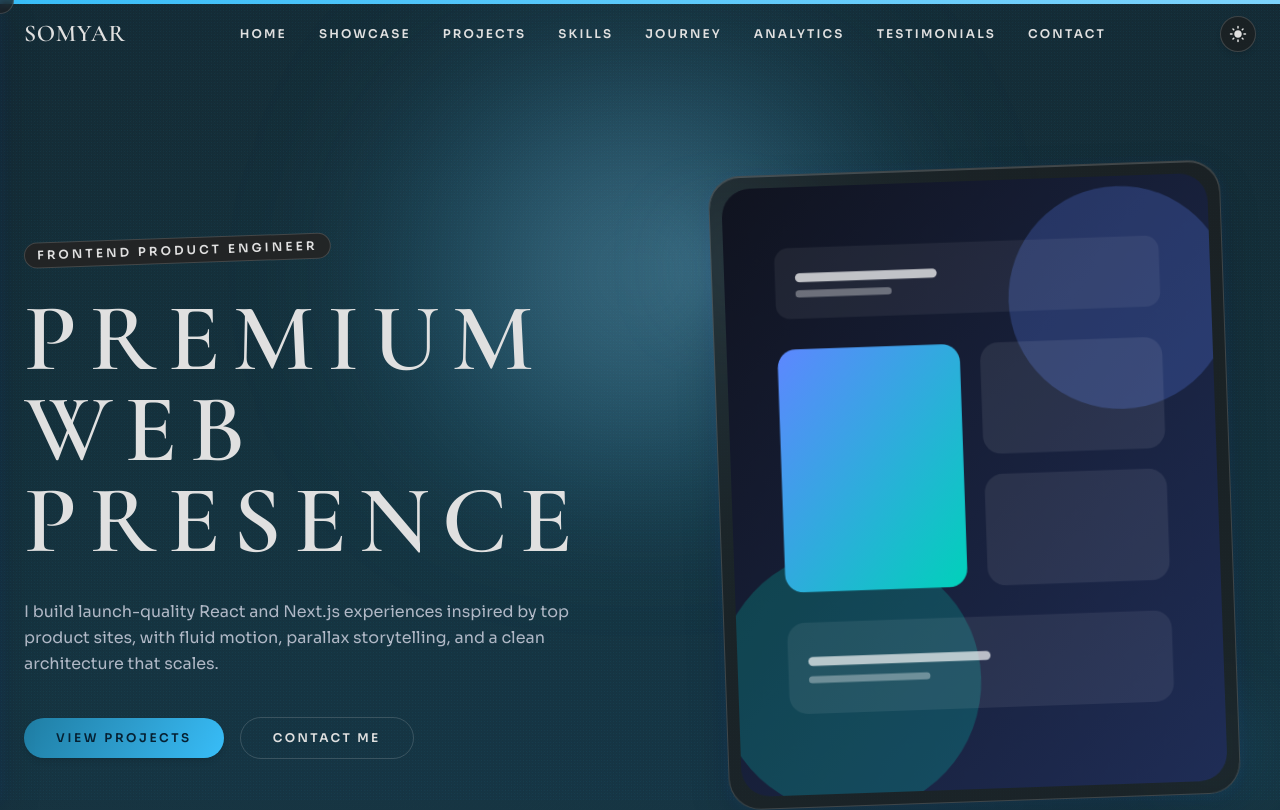
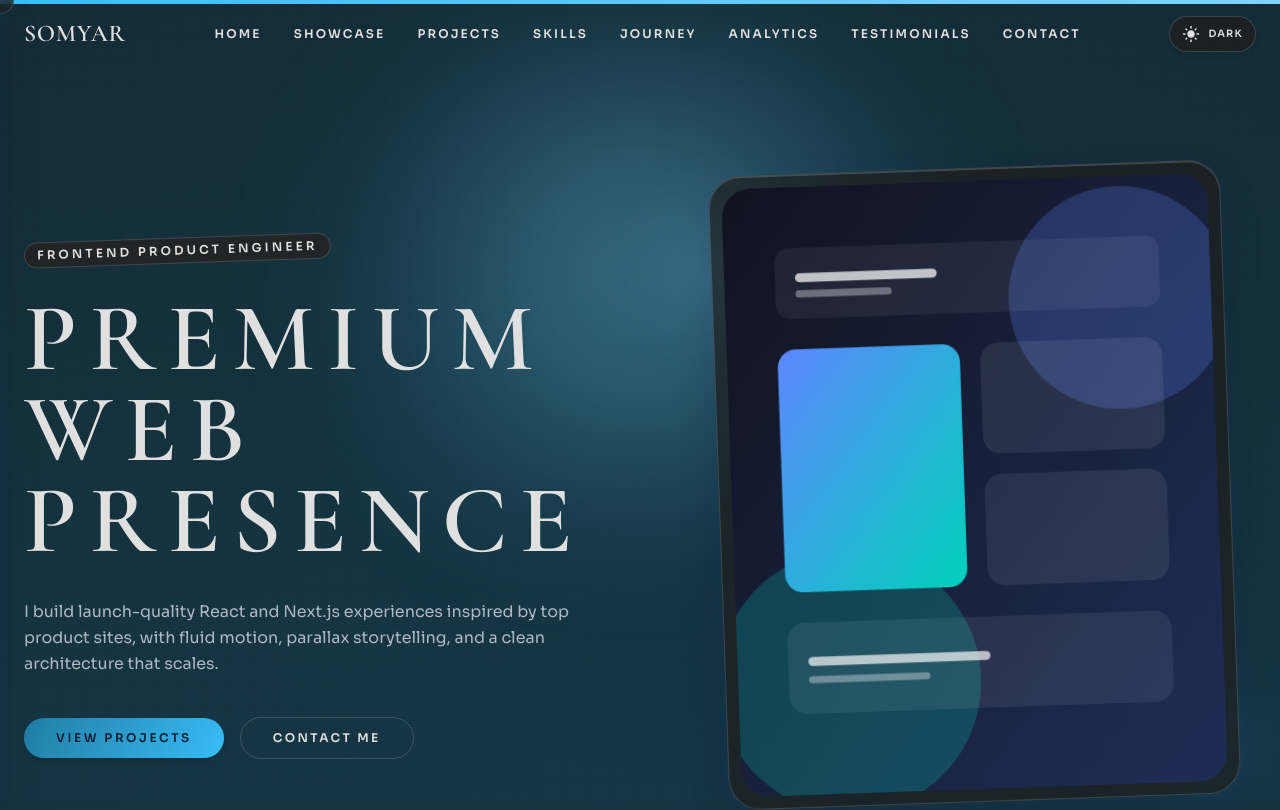
Before and after one commit to somya-ranjan/portfolio, a Next.js app: page / in a window 1280 px wide. Shown: the top 810 px of the page. Built offline with nearby package versions, Linux system fonts and the light colour scheme.

Commit message:
added new theme #minimal

```diff
--- a/src/app/globals.css
+++ b/src/app/globals.css
@@ -58,6 +58,32 @@ html[data-theme="dark"] {
   --chart-5: #67e8f9;
 }
 
+html[data-theme="minimal"] {
+  --bg: #ece8dc;
+  --bg-soft: #f4f1e6;
+  --surface: #fbf8ef;
+  --text: #121212;
+  --muted: #3d3d3d;
+  --muted-strong: #1f1f1f;
+  --border: rgba(18, 18, 18, 0.34);
+  --glass: rgba(251, 248, 239, 0.92);
+  --accent: linear-gradient(120deg, #0f0f0f, #282828 50%, #515151);
+  --accent-solid: #101010;
+  --accent-soft: #4c4c4c;
+  --accent-contrast: #f6f3ea;
+  --ambient-1: rgba(0, 0, 0, 0.06);
+  --ambient-2: rgba(0, 0, 0, 0.04);
+  --danger: #2f2f2f;
+  --success: #1d1d1d;
+  --warning: #343434;
+  --focus-ring: rgba(0, 0, 0, 0.38);
+  --chart-1: #101010;
+  --chart-2: #262626;
+  --chart-3: #3f3f3f;
+  --chart-4: #5d5d5d;
+  --chart-5: #7d7d7d;
+}
+
 body {
   background:
     radial-gradient(circle at 12% 18%, var(--ambient-1) 0, transparent 34%),
@@ -86,6 +112,44 @@ body::before {
     100% 100%,
     3px 3px;
   opacity: 0.55;
+}
+
+html[data-theme="minimal"] body {
+  background:
+    radial-gradient(circle, rgba(10, 10, 10, 0.35) 1px, transparent 1.2px),
+    linear-gradient(160deg, var(--bg) 0%, var(--bg-soft) 100%);
+  background-size:
+    12px 12px,
+    100% 100%;
+  filter: grayscale(100%);
+  font-family: "Courier New", "Lucida Console", monospace;
+  letter-spacing: 0.01em;
+}
+
+html[data-theme="minimal"] body::before {
+  background-image:
+    linear-gradient(to bottom, rgba(0, 0, 0, 0.03), rgba(0, 0, 0, 0.03)),
+    radial-gradient(rgba(15, 15, 15, 0.22) 0.6px, transparent 0.6px);
+  background-size:
+    100% 100%,
+    9px 9px;
+  opacity: 0.36;
+}
+
+html[data-theme="minimal"] h1,
+html[data-theme="minimal"] h2,
+html[data-theme="minimal"] h3,
+html[data-theme="minimal"] .display-title {
+  font-family: "Times New Roman", Times, serif;
+  letter-spacing: 0.03em;
+}
+
+html[data-theme="minimal"] .glass-panel {
+  backdrop-filter: none;
+  box-shadow:
+    inset 0 1px 0 rgba(255, 255, 255, 0.45),
+    0 0 0 1px rgba(0, 0, 0, 0.18),
+    0 10px 24px rgba(0, 0, 0, 0.12);
 }
 
 * {
--- a/src/components/view/Navbar.jsx
+++ b/src/components/view/Navbar.jsx
@@ -5,6 +5,7 @@ import { motion } from "framer-motion";
 import { Button, Drawer } from "@material-tailwind/react";
 import { FiMenu, FiX } from "react-icons/fi";
 import { MdLightMode, MdDarkMode } from "react-icons/md";
+import { BsGrid3X3GapFill } from "react-icons/bs";
 
 import { useTheme } from "@/context/ThemeContext";
 import { allMenuItems } from "@data";
@@ -34,8 +35,36 @@ export default function Navbar() {
     };
   }, [openDrawer]);
 
+  const themeCycle = ["light", "dark", "minimal"];
+
   const toggleTheme = () => {
-    setTheme(theme === "light" ? "dark" : "light");
+    const currentIndex = themeCycle.indexOf(theme);
+    const nextIndex = currentIndex === -1 ? 0 : (currentIndex + 1) % themeCycle.length;
+    setTheme(themeCycle[nextIndex]);
+  };
+
+  const getThemeIcon = () => {
+    if (theme === "light") {
+      return <MdDarkMode size={18} />;
+    }
+
+    if (theme === "dark") {
+      return <MdLightMode size={18} />;
+    }
+
+    return <BsGrid3X3GapFill size={14} />;
+  };
+
+  const getThemeLabel = () => {
+    if (theme === "light") {
+      return "Light";
+    }
+
+    if (theme === "dark") {
+      return "Dark";
+    }
+
+    return "Minimal";
   };
 
   const closeDrawerMenu = () => {
@@ -94,14 +123,21 @@ export default function Navbar() {
             <Button
               size="sm"
               onClick={toggleTheme}
-              className="rounded-full p-2 cursor-pointer"
+              className="rounded-full px-3 py-2 cursor-pointer"
+              title={`Theme: ${theme}`}
+              aria-label={`Switch theme. Current theme is ${theme}`}
               style={{
                 color: "var(--text)",
                 border: "1px solid var(--border)",
                 background: "var(--glass)",
               }}
             >
-              {theme === "light" ? <MdDarkMode size={18} /> : <MdLightMode size={18} />}
+              <span className="flex items-center gap-2">
+                {getThemeIcon()}
+                <span className="hidden text-[10px] font-semibold uppercase tracking-[0.12em] sm:inline">
+                  {getThemeLabel()}
+                </span>
+              </span>
             </Button>
           </div>
         </div>
--- a/src/components/view/project/Projects.jsx
+++ b/src/components/view/project/Projects.jsx
@@ -33,8 +33,21 @@ function canUseExternalIframe(url) {
 function getProjectPreviewDoc(project, theme) {
   const imageSrc =
     typeof project.image === "string" ? project.image : project.image?.src || "";
+  const isMinimal = theme === "minimal";
   const isDark = theme === "dark";
-  const palette = isDark
+  const palette = isMinimal
+    ? {
+        text: "#101010",
+        muted: "#444444",
+        accent: "#111111",
+        chip: "#222222",
+        border: "rgba(16,16,16,0.26)",
+        surface: "#ffffff",
+        buttonText: "#f7f7f7",
+        buttonGradient: "linear-gradient(120deg,#0f0f0f,#2b2b2b 50%,#565656)",
+        bg: "radial-gradient(circle at top left, rgba(0,0,0,0.06), transparent 28%),radial-gradient(circle at bottom right, rgba(0,0,0,0.07), transparent 32%),linear-gradient(160deg,#f0f0f0 0%,#fafafa 100%)",
+      }
+    : isDark
       ? {
           text: "#e0e0e0",
           muted: "#b0b8c6",
@@ -79,7 +92,7 @@ function getProjectPreviewDoc(project, theme) {
         <meta name="viewport" content="width=device-width, initial-scale=1.0" />
         <title>${project.title} Preview</title>
       </head>
-      <body style="margin:0;font-family:Segoe UI,sans-serif;background:${palette.bg};color:${palette.text};min-height:100vh;">
+      <body style="margin:0;font-family:Segoe UI,sans-serif;background:${palette.bg};color:${palette.text};min-height:100vh;${isMinimal ? "filter:grayscale(100%);" : ""}">
         <main style="display:grid;grid-template-columns:1.1fr 0.9fr;gap:32px;align-items:center;min-height:100vh;padding:32px;box-sizing:border-box;">
           <section style="position:relative;min-height:340px;border-radius:28px;overflow:hidden;border:1px solid ${palette.border};background:${palette.surface};box-shadow:0 18px 40px rgba(0,0,0,0.28);">
             <img src="${imageSrc}" alt="${project.title}" style="width:100%;height:100%;object-fit:cover;display:block;" />
--- a/src/styles/theme.js
+++ b/src/styles/theme.js
@@ -17,6 +17,15 @@ export const universalPalette = {
     accentSoft: "#7dd3fc",
     danger: "#f87171",
   },
+  minimal: {
+    bg: "#ece8dc",
+    surface: "#fbf8ef",
+    text: "#121212",
+    muted: "#3d3d3d",
+    accent: "#101010",
+    accentSoft: "#4c4c4c",
+    danger: "#2f2f2f",
+  },
 };
 
 const lightTheme = {
@@ -35,6 +44,34 @@ const darkTheme = {
   },
 };
 
-export const getTheme = (mode) => (mode === "dark" ? darkTheme : lightTheme);
-export const getThemePalette = (mode) =>
-  mode === "dark" ? universalPalette.dark : universalPalette.light;
+const minimalTheme = {
+  button: {
+    defaultProps: {
+      color: "gray",
+    },
+  },
+};
+
+export const getTheme = (mode) => {
+  if (mode === "dark") {
+    return darkTheme;
+  }
+
+  if (mode === "minimal") {
+    return minimalTheme;
+  }
+
+  return lightTheme;
+};
+
+export const getThemePalette = (mode) => {
+  if (mode === "dark") {
+    return universalPalette.dark;
+  }
+
+  if (mode === "minimal") {
+    return universalPalette.minimal;
+  }
+
+  return universalPalette.light;
+};
```
Lines whose indentation alone changed are shown as unchanged.
